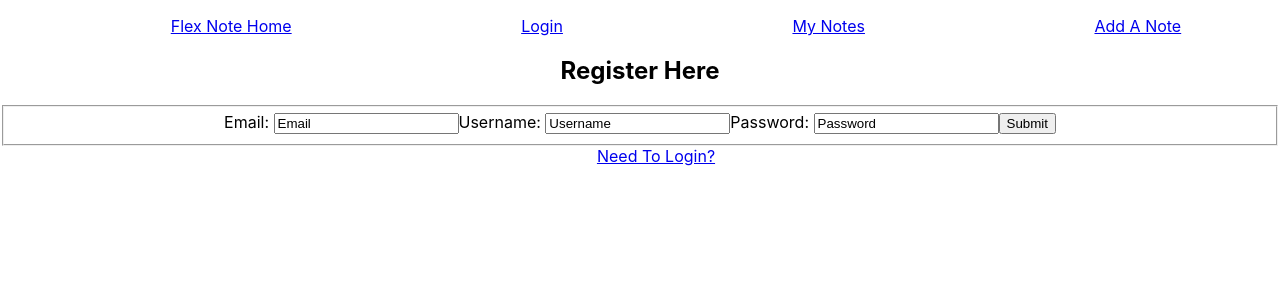
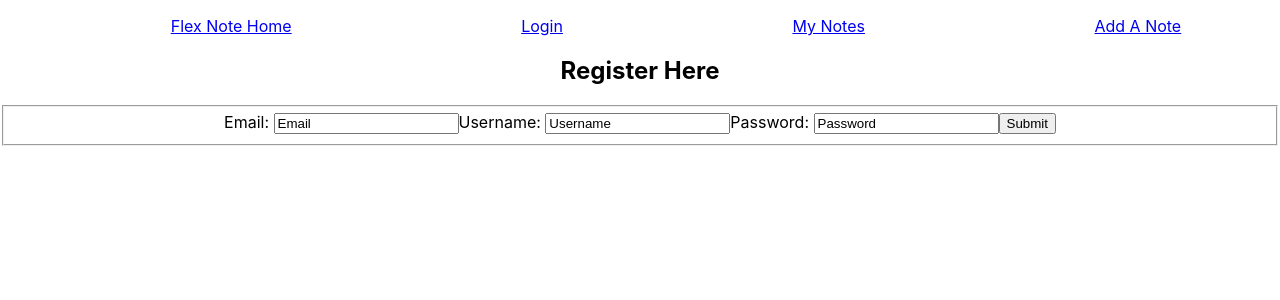
Before and after one commit to DeliaCodes/flex-note-client, a React (Create React App) app: page /register in a window 1280 px wide. Shown: the top 300 px of the page. Built offline with nearby package versions, Linux system fonts and the light colour scheme.

Commit message:
Removing unneeded login link.

```diff
--- a/src/Regis.js
+++ b/src/Regis.js
@@ -33,9 +33,6 @@ export default function Regis(props) {
           />
         </fieldset>
       </form>
-      <a href="login.html" className="nav">
-        Need To Login?
-      </a>
     </section>
   );
 }
```
